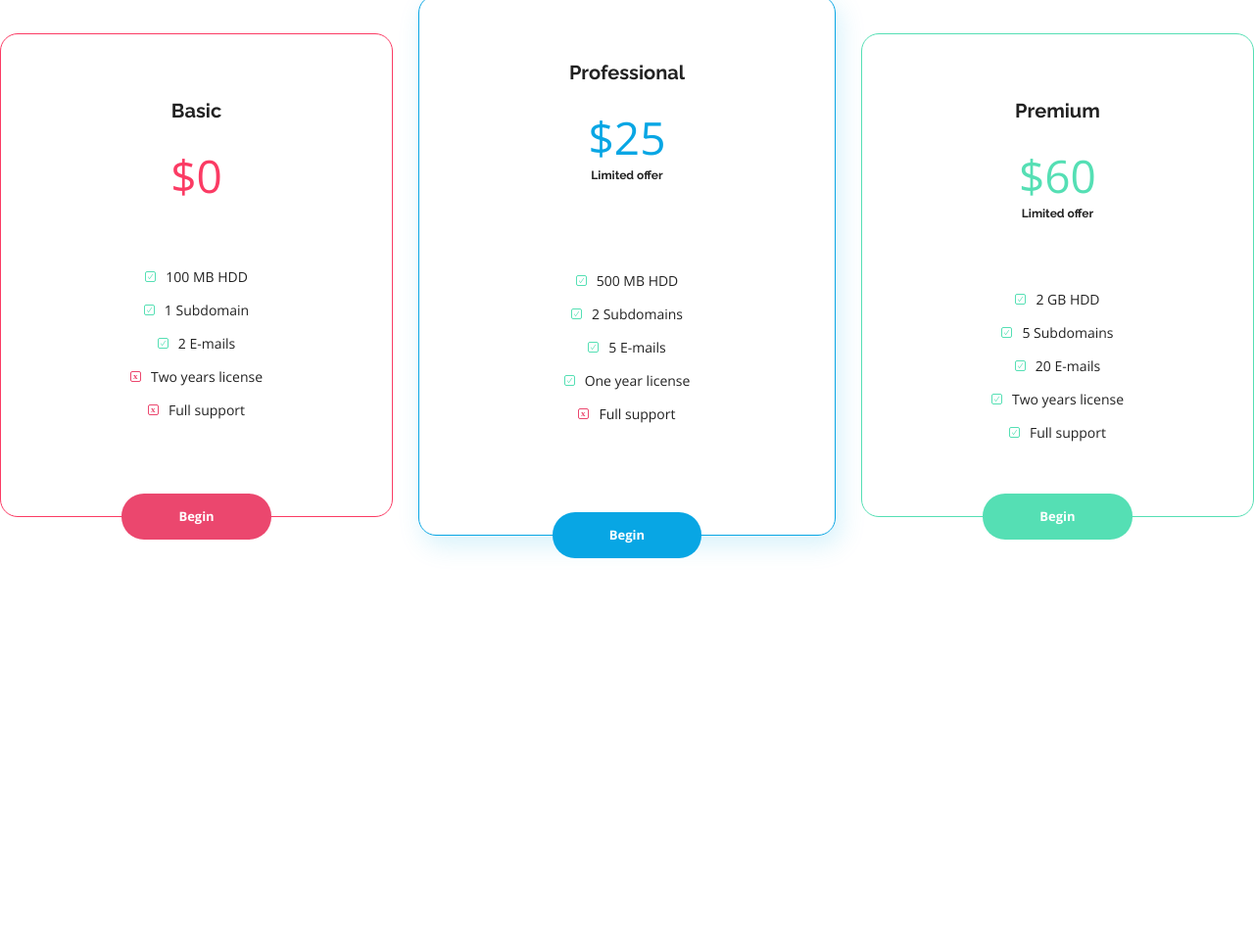
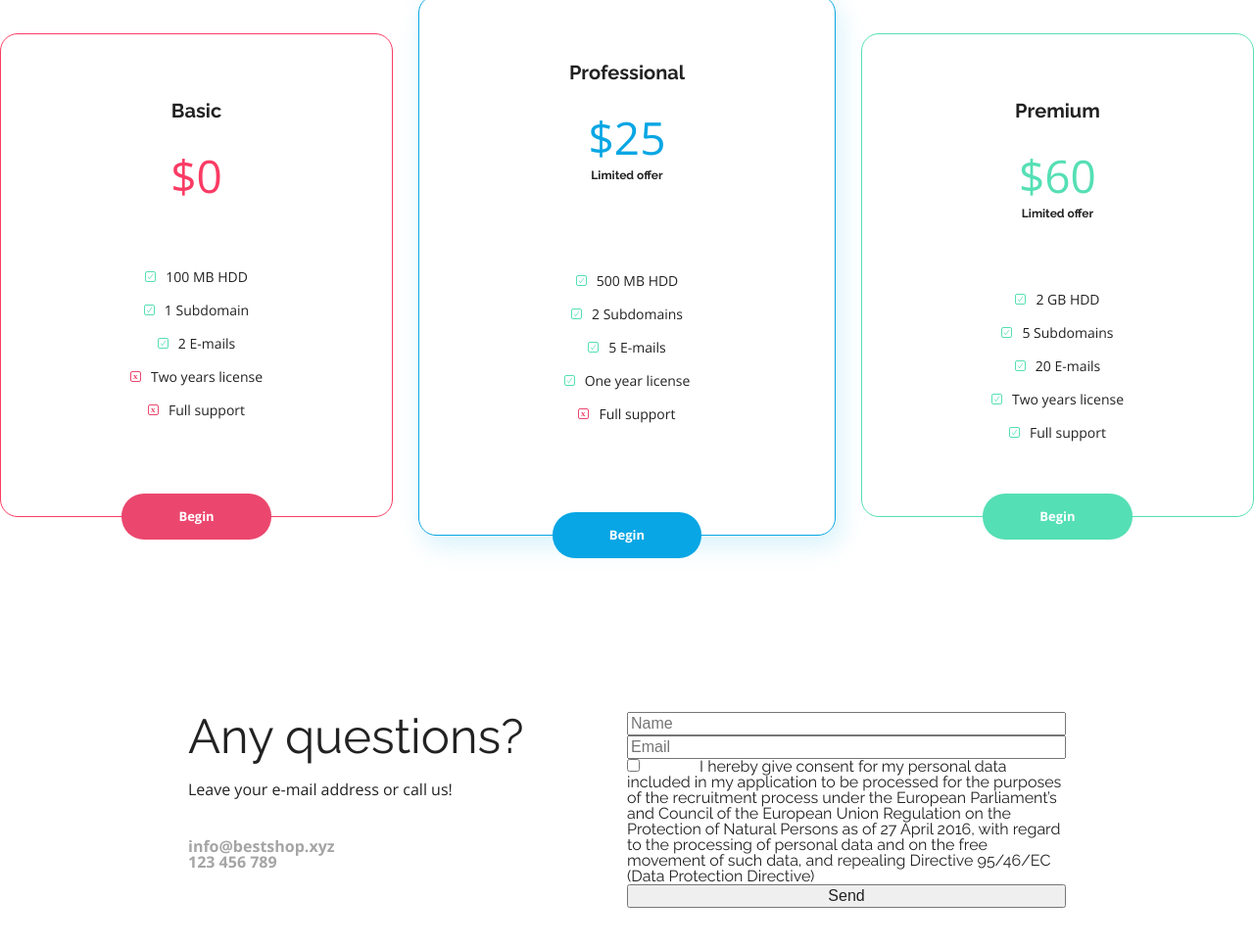
Before and after one commit to P1kczu/BestShop, a plain HTML site: page index.html in a window 1280 px wide. Shown: the part 2902-3868 px from the top of the page at 98% size. Before the commit the page ends 3629 px from the top, so only its background shows below. Drawn offline with nearby package versions, Linux system fonts and the light colour scheme.

Commit message:
contact form in progress

```diff
--- a/css/style.css
+++ b/css/style.css
@@ -402,7 +402,7 @@ nav {
 }
 
 .pricing-screen__box.box-blue > ul {
-    padding: 0px 16px 15px 16px;
+    padding: 0 16px 15px 16px;
 }
 
 .pricing-screen__box.box-green {
@@ -472,6 +472,7 @@ nav {
 .box-green {
     border-color: var(--color-green);
 }
+
 .button-right {
     background: var(--color-green);
 }
@@ -479,7 +480,6 @@ nav {
 .button-middle {
     background-color: var(--color-primary);
 }
-
 
 
 .pricing-screen__box > p {
@@ -504,3 +504,47 @@ nav {
     content: url("../image/Close.svg");
     margin-right: 10px;
 }
+
+/*  ------  SECTION CONTACT-SCREEN  ------  */
+
+.container-3 {
+    margin: 0 auto;
+    max-width: 896px;
+}
+
+.contact-screen {
+    display: flex;
+    margin-bottom: 59px;
+}
+
+.contact-screen__info {
+    width: 50%;
+}
+
+.contact-screen__form {
+    display: flex;
+    flex-direction: column;
+    width: 50%;
+}
+
+.contact-screen__title {
+    font-size: 49px;
+    margin-bottom: 22px;
+}
+
+.contact-screen__message {
+    font-family: var(--font-secondary);
+    margin-bottom: 42px;
+    font-size: 16px;
+}
+
+.contact-screen__contact {
+    color: var(--color-grey);
+    font-family: var(--font-secondary);
+    font-weight: 600;
+
+}
+
+span {
+    margin-right: 57px;
+}
--- a/index.html
+++ b/index.html
@@ -173,5 +173,34 @@
 
 </section>
 
+<section class="contact-screen container-3">
+
+    <div class="contact-screen__info">
+        <h2 class="contact-screen__title">Any questions?</h2>
+        <h3 class="contact-screen__message">Leave your e-mail address or call us!</h3>
+        <div class="contact-screen__contact">
+            <p>info@bestshop.xyz</p>
+            <p>123 456 789</p>
+        </div>
+    </div>
+
+    <div class="contact-screen__form">
+
+        <input type="text" placeholder="Name">
+        <input type="email" placeholder="Email">
+        <label class="checkbox">
+            <input type="checkbox">
+            <span></span>
+            I hereby give consent for my personal data included in my application to be processed for the purposes
+            of the recruitment process under the European Parliament’s and Council of the European Union Regulation
+            on the Protection of Natural Persons as of 27 April 2016, with regard to the processing of personal data
+            and on the free movement of such data, and repealing Directive 95/46/EC (Data Protection Directive)
+        </label>
+        <input type="submit" value="Send">
+    </div>
+
+
+</section>
+
 </body>
 </html>
```
